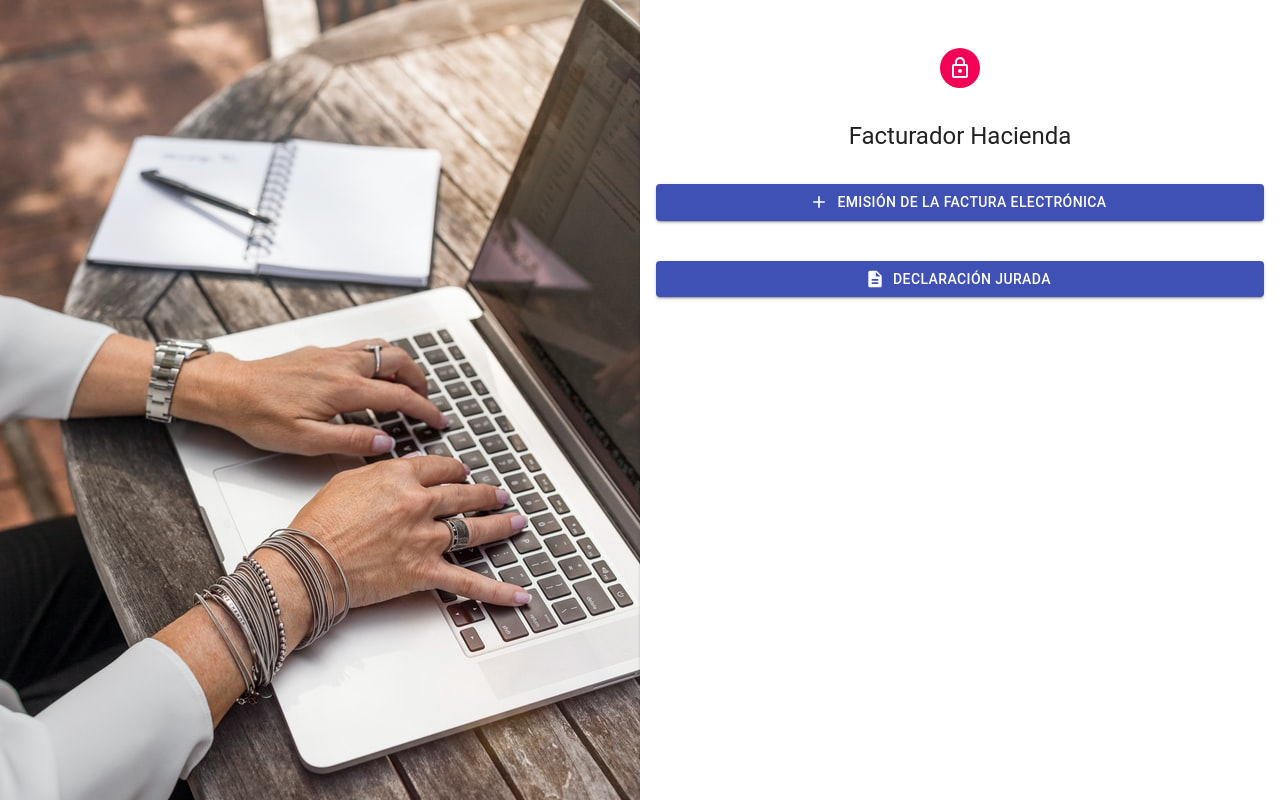
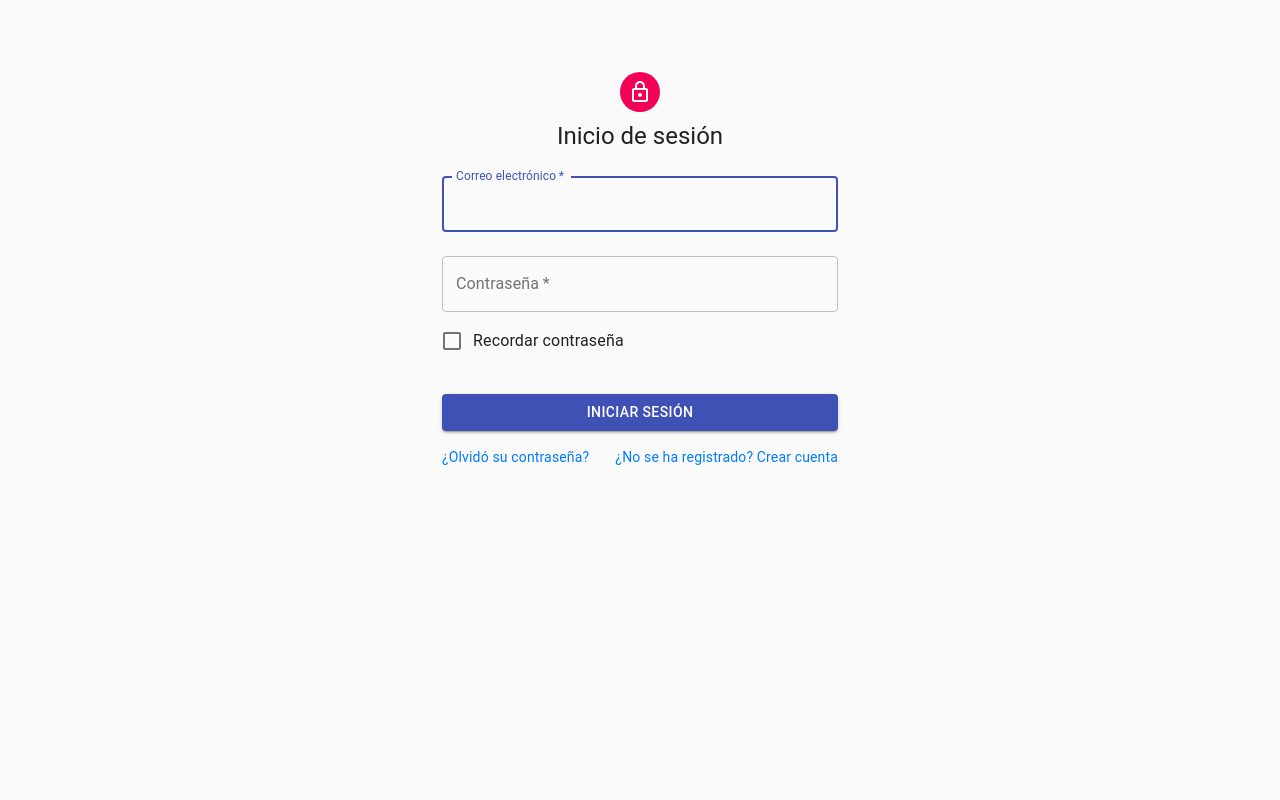
Before and after one commit to sebasrojasl/Hacienda_Facturador_Client, a React (Create React App) app: page / in a window 1280 px wide. Built offline with nearby package versions, Linux system fonts and the light colour scheme.

Commit message:
pantalla login

```diff
--- a/src/components/homepage.js
+++ b/src/components/homepage.js
@@ -11,11 +11,16 @@ import Typography from '@material-ui/core/Typography';
 import { makeStyles } from '@material-ui/core/styles';
 import logo from "../images/flex2.png";
 import { Link } from 'react-router-dom';
+import Container from '@material-ui/core/Container';
+import TextField from '@material-ui/core/TextField';
+import FormControlLabel from '@material-ui/core/FormControlLabel';
+import Checkbox from '@material-ui/core/Checkbox';
+import Box from '@material-ui/core/Box';
 
 
 
 
-const useStyles = makeStyles((theme) => ({
+const secondStyles = makeStyles((theme) => ({
   root: {
     height: '100vh',
   },
@@ -52,8 +57,96 @@ const useStyles = makeStyles((theme) => ({
 
 }));
 
-export default function SignInSide() {
+const useStyles = makeStyles((theme) => ({
+  paper: {
+    marginTop: theme.spacing(8),
+    display: 'flex',
+    flexDirection: 'column',
+    alignItems: 'center',
+  },
+  avatar: {
+    margin: theme.spacing(1),
+    backgroundColor: theme.palette.secondary.main,
+  },
+  form: {
+    width: '100%', // Fix IE 11 issue.
+    marginTop: theme.spacing(1),
+  },
+  submit: {
+    margin: theme.spacing(3, 0, 2),
+  },
+}));
+
+export default function SignIn() {
   const classes = useStyles();
+
+  return (
+    <Container component="main" maxWidth="xs">
+      <CssBaseline />
+      <div className={classes.paper}>
+        <Avatar className={classes.avatar}>
+          <LockOutlinedIcon />
+        </Avatar>
+        <Typography component="h1" variant="h5">
+          Inicio de sesión
+        </Typography>
+        <form className={classes.form} noValidate>
+          <TextField
+            variant="outlined"
+            margin="normal"
+            required
+            fullWidth
+            id="email"
+            label="Correo electrónico"
+            name="email"
+            autoComplete="email"
+            autoFocus
+          />
+          <TextField
+            variant="outlined"
+            margin="normal"
+            required
+            fullWidth
+            name="password"
+            label="Contraseña"
+            type="password"
+            id="password"
+            autoComplete="current-password"
+          />
+          <FormControlLabel
+            control={<Checkbox value="remember" color="primary" />}
+            label="Recordar contraseña"
+          />
+          <Button onclick="SignInSide()"
+            type="submit"
+            fullWidth
+            variant="contained"
+            color="primary"
+            className={classes.submit}
+
+          >
+            Iniciar sesión
+          </Button>
+          <Grid container>
+            <Grid item xs>
+              <Link href="#" variant="body2">
+                ¿Olvidó su contraseña?
+              </Link>
+            </Grid>
+            <Grid item>
+              <Link href="#" variant="body2">
+                {"¿No se ha registrado? Crear cuenta"}
+              </Link>
+            </Grid>
+          </Grid>
+        </form>
+      </div>
+    </Container>
+  );
+}
+
+export function SignInSide() {
+  const classes = secondStyles();
 
   return (
     <Grid container component="main" className={classes.root}>
```
Also changed, not shown: 1 other file (tests, documents, lock files or other folders).
